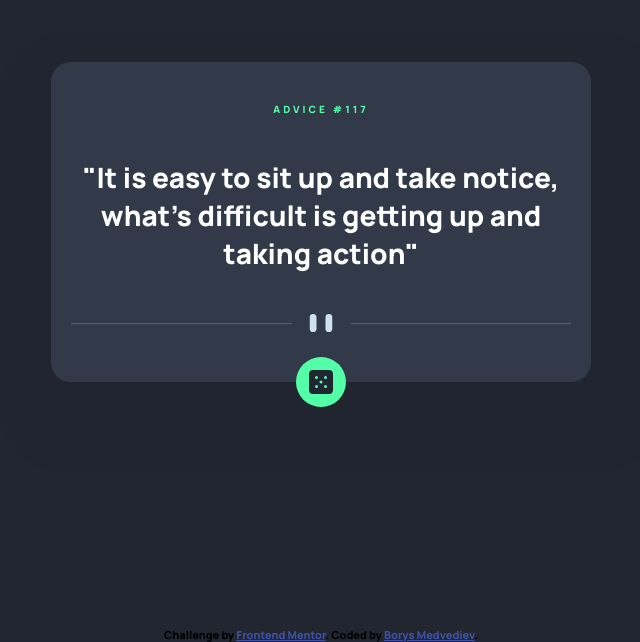
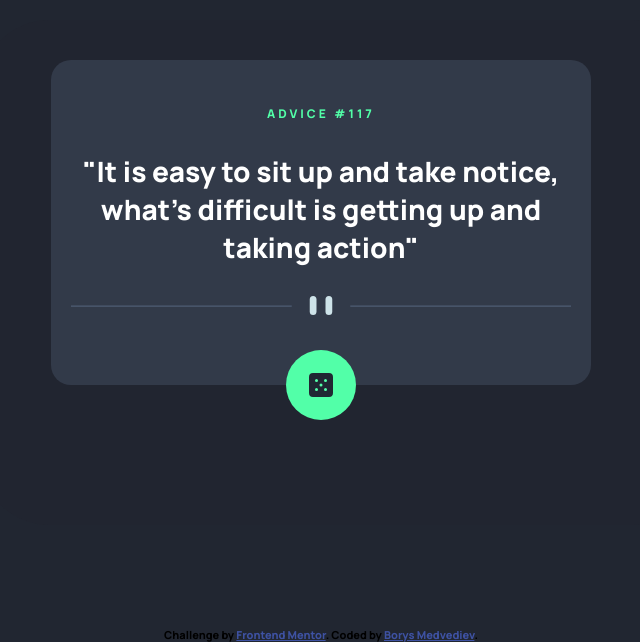
Before and after one commit to Derfan/advice-generator-app, a plain HTML site: page index.html in a window 1280 px wide. Shown: the part 158-800 px from the top of the page, without its empty margins (319-959 px from the left). Drawn offline with Linux system fonts and the light colour scheme.

Commit message:
fix design issues

```diff
--- a/styles.css
+++ b/styles.css
@@ -34,17 +34,18 @@ body {
     align-items: center;
 
     margin: 20% 0 25px;
-    padding: 40px 20px 0;
+    padding: 45px 20px 0;
     background-color: var(--dark-grayish-blue);
     border-radius: 20px;
 
     text-align: center;
+    box-shadow: 20px 50px 0 90px #212530;
 }
 
 .card__title {
     margin: 0;
     text-transform: uppercase;
-    font-size: 10px;
+    font-size: 12px;
     letter-spacing: 3px;
     color: var(--neon-green);
 }
@@ -56,7 +57,7 @@ body {
     align-items: center;
     justify-content: center;
 
-    margin: 20px 0;
+    margin: 15px 0;
     font-size: 28px;
     color: white;
 }
@@ -78,8 +79,8 @@ body {
     transform: translateY(50%);
     background-color: var(--neon-green);
 
-    width: 50px;
-    height: 50px;
+    width: 70px;
+    height: 70px;
 
     transition: box-shadow .1s ease-in;
 }
@@ -111,6 +112,5 @@ body {
     .card {
         max-width: 500px;
         margin: 0 auto 25px;
-        box-shadow: 10px 30px 0 60px #212530;
     }
 }
```
